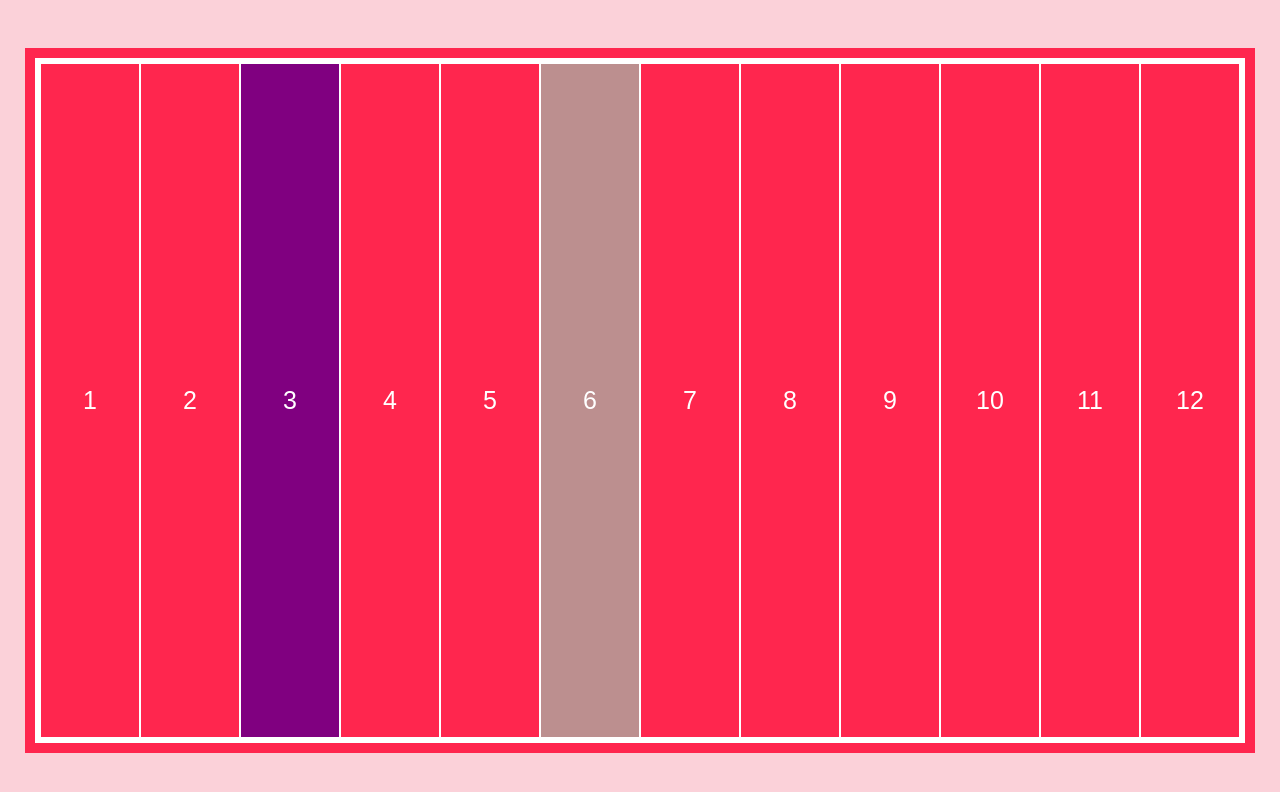
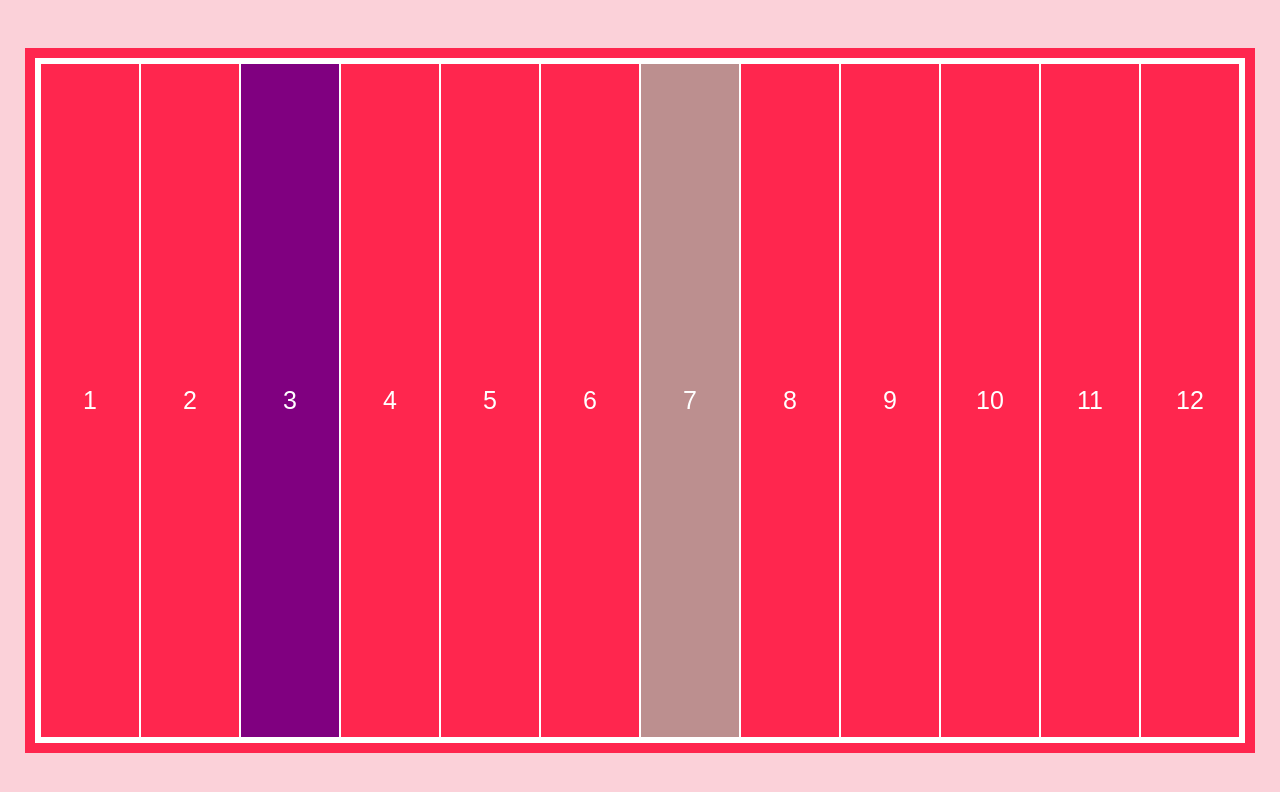
Before and after one commit to henriquefont/aula-1, a plain HTML site: page Flex-box/009-flex-shrink.html in a window 1280 px wide. Drawn offline with Linux system fonts and the light colour scheme.

Commit message:
[ Curso de FlexBox ] - Flex shrink

```diff
--- a/Flex-box/009-flex-shrink.html
+++ b/Flex-box/009-flex-shrink.html
@@ -17,7 +17,7 @@
       flex-shrink: 5;
     }
 
-    .flex .item:nth-of-type(6) {
+    .flex .item:nth-last-of-type(6) {
       background-color: rosybrown;
       flex-shrink: 5;
     }
```
